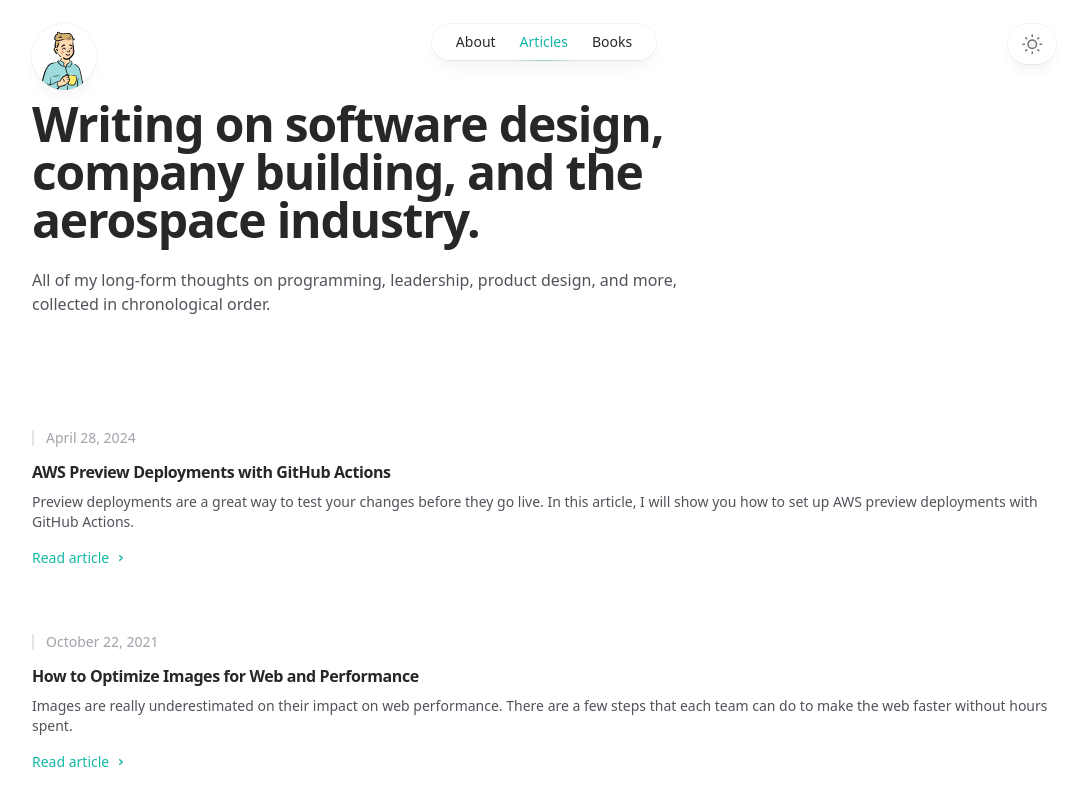
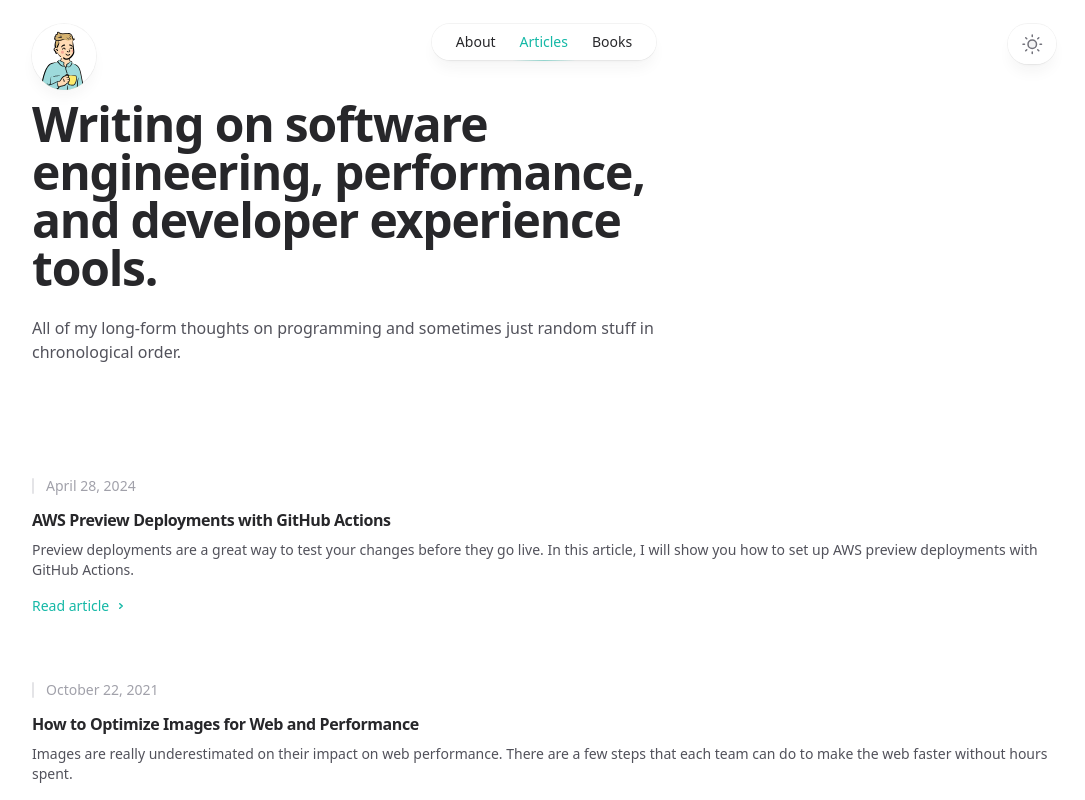
Before and after one commit to vitaliimelnychuk/blog, a Next.js app: page /articles in a window 1280 px wide. Shown: the top 800 px of the page, without its empty margins (96-1181 px from the left). Built offline with nearby package versions, Linux system fonts and the light colour scheme.

Commit message:
Update articles title

```diff
--- a/app/articles/page.tsx
+++ b/app/articles/page.tsx
@@ -11,12 +11,12 @@ export default async function HomePage() {
       <Container className="mt-9">
         <div className="max-w-2xl">
           <h1 className="text-4xl font-bold tracking-tight text-zinc-800 dark:text-zinc-100 sm:text-5xl">
-            Writing on software design, company building, and the aerospace
-            industry.
+            Writing on software engineering, performance, and developer
+            experience tools.
           </h1>
           <p className="mt-6 text-base text-zinc-600 dark:text-zinc-400">
-            All of my long-form thoughts on programming, leadership, product
-            design, and more, collected in chronological order.
+            All of my long-form thoughts on programming and sometimes just
+            random stuff in chronological order.
           </p>
         </div>
       </Container>
```
